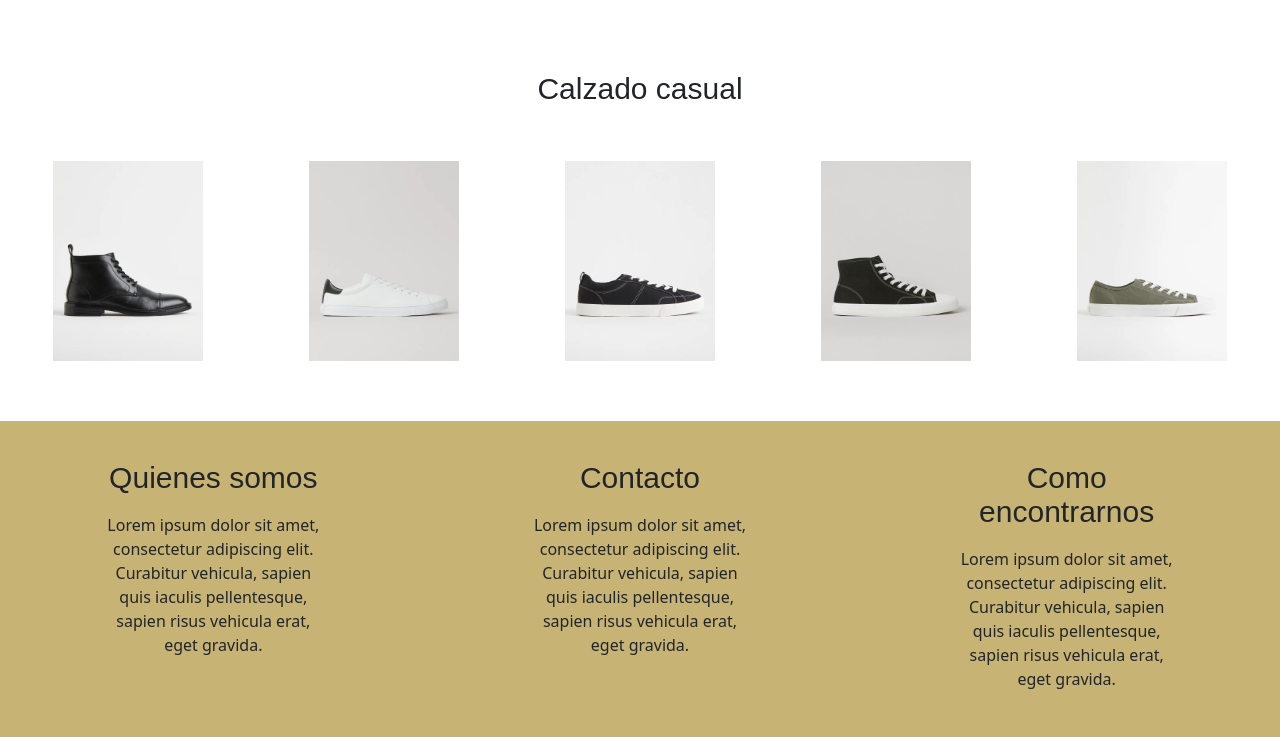
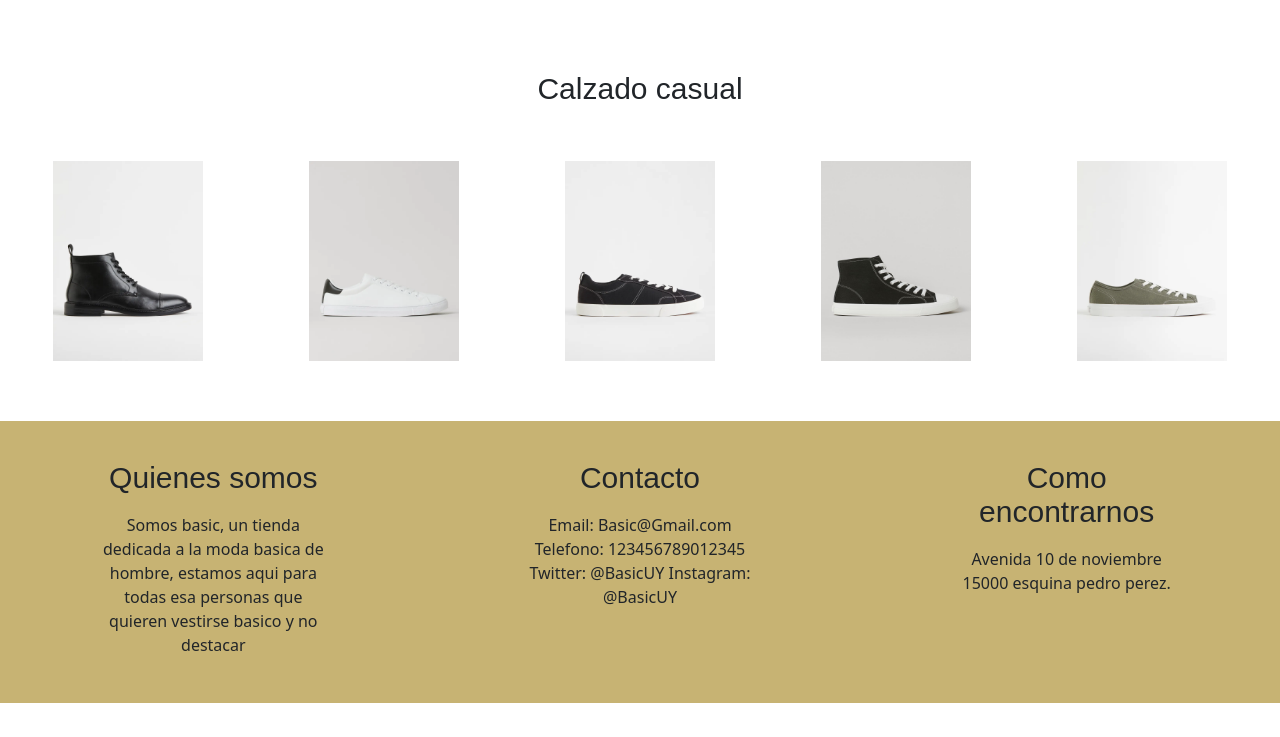
Before and after one commit to JuanmaLujan2212/44715JuanLujan, a plain HTML site: page Pages/Calzado.html in a window 1280 px wide. Shown: the part 831-1568 px from the top of the page. After the commit the page ends 1534 px from the top, so only its background shows below. Drawn offline with nearby package versions, Linux system fonts and the light colour scheme; files that its build step writes are made by us from their sources.

Commit message:
Tercer commit

```diff
--- a/Pages/Calzado.html
+++ b/Pages/Calzado.html
@@ -5,7 +5,7 @@
     <meta http-equiv="X-UA-Compatible" content="IE=edge">
     <meta name="viewport" content="width=device-width, initial-scale=1.0">
     <link rel="stylesheet" href="Styles.css">
-    <title>Basic: Moda masculina basica</title>
+    <meta name="keywords" content="Ropa, Moda, Basic, Clothes">
     <link href="https://cdn.jsdelivr.net/npm/bootstrap@5.2.2/dist/css/bootstrap.min.css" rel="stylesheet" integrity="sha384-Zenh87qX5JnK2Jl0vWa8Ck2rdkQ2Bzep5IDxbcnCeuOxjzrPF/et3URy9Bv1WTRi" crossorigin="anonymous">
     <script src="https://code.jquery.com/jquery-3.3.1.slim.min.js" integrity="sha384-q8i/X+965DzO0rT7abK41JStQIAqVgRVzpbzo5smXKp4YfRvH+8abtTE1Pi6jizo" crossorigin="anonymous"></script>
     <script src="https://cdn.jsdelivr.net/npm/popper.js@1.14.7/dist/umd/popper.min.js" integrity="sha384-UO2eT0CpHqdSJQ6hJty5KVphtPhzWj9WO1clHTMGa3JDZwrnQq4sF86dIHNDz0W1" crossorigin="anonymous"></script>
@@ -74,20 +74,23 @@
     <footer>
         <div id="Info" class="Footerinfo">
             <h2>Quienes somos</h2>
-            <p>Lorem ipsum dolor sit amet, consectetur adipiscing elit. Curabitur vehicula, sapien quis iaculis pellentesque, sapien risus vehicula erat, eget gravida.</p>
+            <p>Somos basic, un tienda dedicada a la moda basica de hombre, estamos aqui para todas esa personas que quieren vestirse basico y no destacar</p>
         </div>
 
         <div id="Contacto" class="Footerinfo">
             <h2>Contacto</h2>
-            <p>Lorem ipsum dolor sit amet, consectetur adipiscing elit. Curabitur vehicula, sapien quis iaculis pellentesque, sapien risus vehicula erat, eget gravida.</p>
+            <p>
+              Email: Basic@Gmail.com
+              Telefono: 123456789012345
+              Twitter: @BasicUY Instagram: @BasicUY
+            </p>
         </div>
 
         <div id="Como encontrarnos" class="Footerinfo">
             <h2>Como encontrarnos</h2>
-            <p>Lorem ipsum dolor sit amet, consectetur adipiscing elit. Curabitur vehicula, sapien quis iaculis pellentesque, sapien risus vehicula erat, eget gravida.</p>
+            <p>Avenida 10 de noviembre 15000 esquina pedro perez.</p>
         </div>
-    </footer>
-
+      </footer>
 
 
 </body>
```
Also changed, not shown: ArchivosJson/package.json (deleted, +0 -255 lines), Pages/Camisetas.html (+9 -5 lines), Pages/Camperas.html (+8 -4 lines), Pages/Pantalones.html (+9 -5 lines), index.html (+1 -0 lines), 1 other file.
